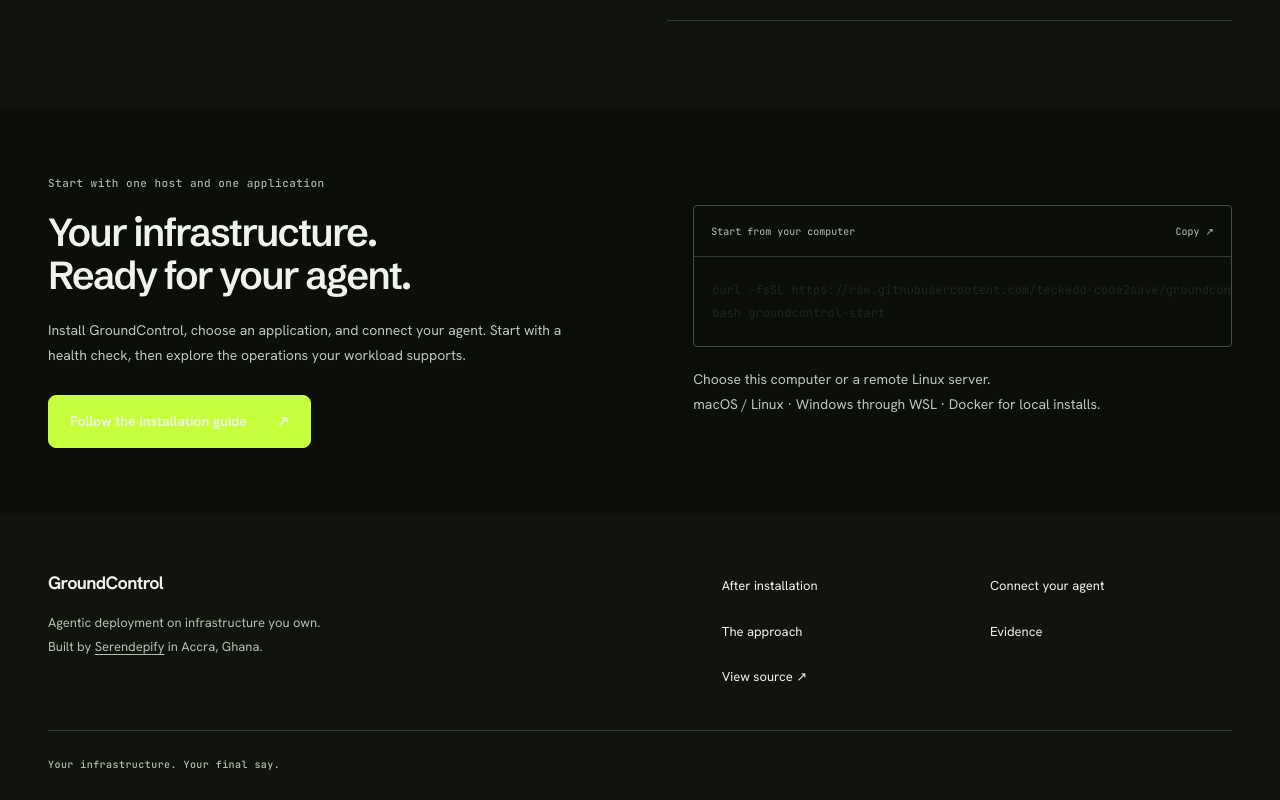
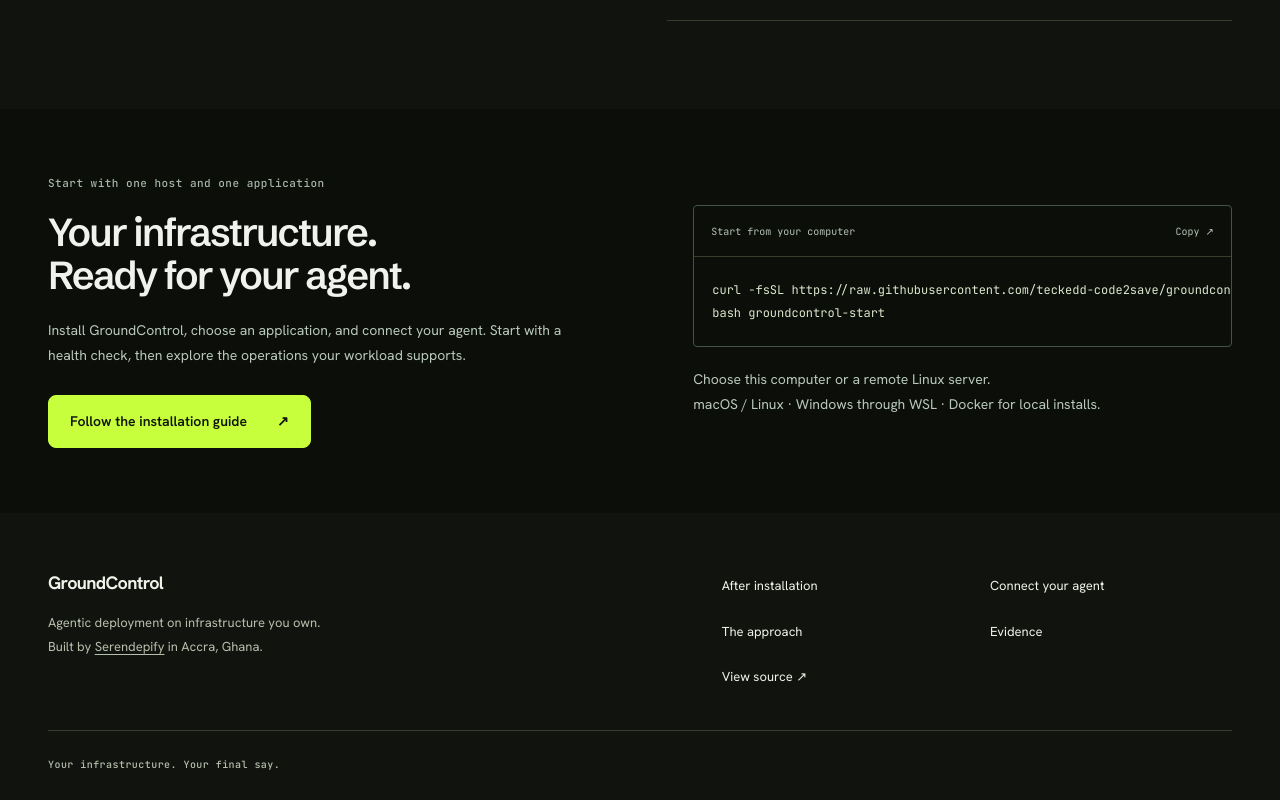
Before and after one commit to teckedd-code2save/groundcontrol-site, a Next.js app: page / in a window 1280 px wide. Shown: the part 5398-6198 px from the top of the page. Built offline with nearby package versions, Linux system fonts and the light colour scheme.

Commit message:
Keep installer text legible against the dark theme (#22)
Co-authored-by: Edward Twumasi <edward.twumasi@hubtel.com>

```diff
--- a/app/globals.css
+++ b/app/globals.css
@@ -20,7 +20,7 @@
   --dark-line: #353d2d;
   --green: #c8ff3d;
   --soft-green: #232c18;
-  --code: #20271a;
+  --code: #dce7cd;
   --on-accent: #11160a;
   --accent-hover: #daff84;
   --font-sans: var(--font-brand-body);
@@ -730,9 +730,9 @@
 }
 .start-grid .button {
   margin-top: 27px;
-  background: #eef2e9;
-  color: var(--ink);
-  border-color: #eef2e9;
+  background: var(--lime);
+  color: var(--on-accent);
+  border-color: var(--lime);
 }
 .start-grid .code-block {
   border-color: #425447;
@@ -2324,11 +2324,11 @@
 }
 .start-grid .button {
   background: var(--lime);
-  color: var(--ink);
+  color: var(--on-accent);
   border-color: var(--lime);
 }
 .start-grid .button > span {
-  color: var(--ink);
+  color: var(--on-accent);
 }
 .start-grid .button:hover {
   background: var(--light-ink);
```
